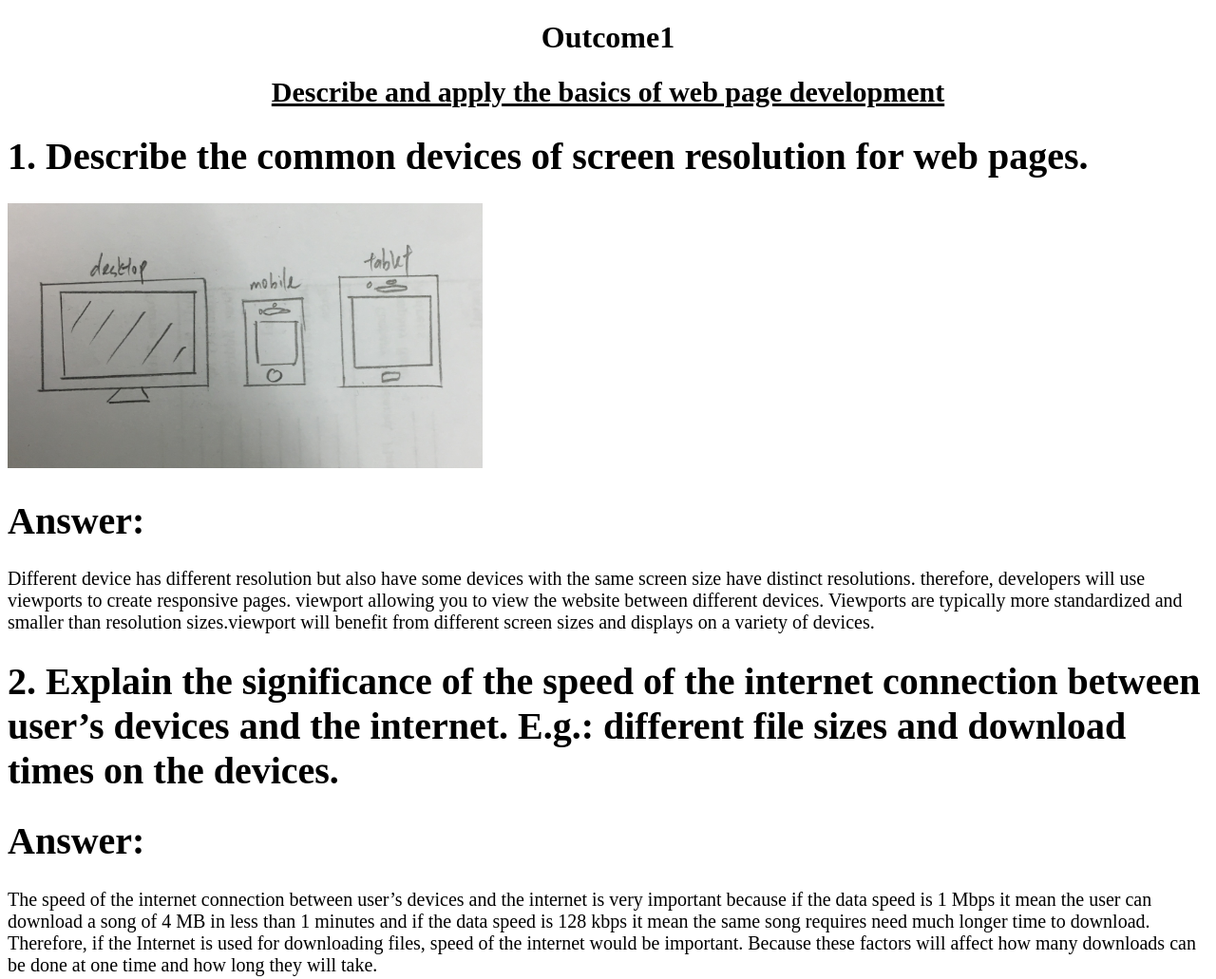
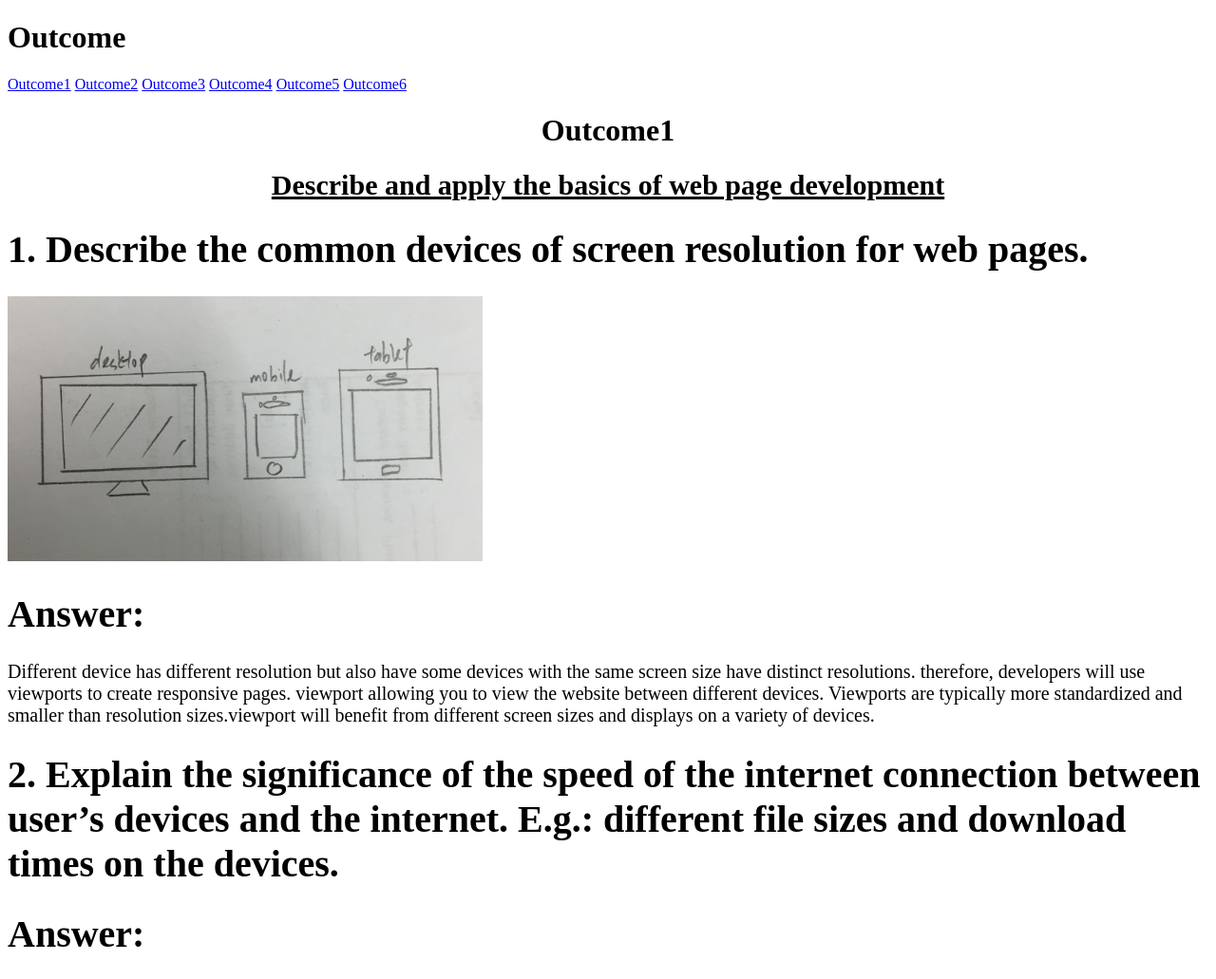
Before and after one commit to xinyilow/outcome-xinyi, a plain HTML site: page index.html in a window 1280 px wide. Shown: the top 1031 px of the page at 95% size. Drawn offline with Linux system fonts and the light colour scheme.

Commit message:
Initial commit

```diff
--- a/index.html
+++ b/index.html
@@ -3,9 +3,18 @@
 <head>
 	<title>outcome1-6</title>
 	<link rel="stylesheet" href="style.css">
+
 </head>
 <body>
-		<h1 style="text-align: center">Outcome1</h1>
+	<h1 id="toc">Outcome</h1>
+	<a href="#1">Outcome1</a>
+	<a href="#t">Outcome2</a>
+	<a href="#3">Outcome3</a>
+	<a href="#4">Outcome4</a>
+	<a href="#5">Outcome5</a>
+	<a href="#6">Outcome6</a>
+		<h1 id="1" style=
+		"text-align: center">Outcome1</h1>
 		<u><h1 id="tt" style="text-align: center">Describe and apply the basics of web page development</h1></u>
 		<div id="div">
 		<h1>1. Describe the common devices of screen resolution for web pages.</h1>
@@ -79,6 +88,7 @@
 		<p>
 			Since each hexadecimal number represents a four-digit binary number. A hexadecimal number represents a half byte (4 bits). Single byte may have a binary form ranging from 00000000 to 11111111, but this can be more conveniently represented in hexadecimal to 00 to FF. Hexadecimal use of sixteen different symbols, usually the symbol 0-9 is expressed as zero to nine, A, B, C, D, E, F that ten to fifteen. Hexadecimal # 000000 (RGB-0,0,0) is black and # FFFFFF (RGB-255, 255, 255) is white.
 		</p>
+		<a href="#toc">back to top</a>
 	</div>
 	<h1 id="t" style="text-align: center;">Outcome2</h1>
 	<u><h1 style="text-align: center">Undertake user requirements analyses</h1></u>
@@ -117,9 +127,10 @@
 		<p>
 			Context diagram, functional decomposition diagram and use case diagram are used to establish well communication during requirement gathering phase. The Context Diagram shows the system under consideration and then shows the relationship that the system has with other external entities. A functional decomposition diagram is a picture that draw to help them understand how all of the general tasks and subtasks in a design fit together. A use case is a methodology used in system analysis to identify and organize system requirements.
 		</p>
+		<a href="#toc">back to top</a>
 	</div>
 	<div id="t">
-		<h1 style="text-align: center;">Outcome3</h1>
+		<h1 id="3" style="text-align: center;">Outcome3</h1>
 		<u><h1 style="text-align: center">Use appropriate development tools to implement web pages</h1></u>
 		<h1>1. Explain the importance of codes readability.</h1>
 		<h1>Answer:</h1>
@@ -148,9 +159,10 @@
 		<p>
 		CSS framework is a pre-prepared software framework.CSS frameworks typically include CSS reset, buttons, and generic layouts, saving developers time by eliminating the need to re-develop the wheels of each project. the benefit of using CSS framework are it can cross-browser compatibility and it have well-defined standards & constructs.
 		</p>
+		<a href="#toc">back to top</a>
 	</div>
 	<div id="4">
-		<h1 id="t" style="text-align: center;">Outcome4</h1>
+		<h1 id="4" style="text-align: center;">Outcome4</h1>
 		<u><h1 style="text-align: center">Test web sites</h1></u>
 		<h1>1. Introduce automated testing of HTML / CSS.</h1>
 		<h1>Answer;</h1>
@@ -162,7 +174,8 @@
 		<p>
 			It is a computer program that helps you get online. A user agent refers to an application that remotely accesses a different computer over a network.
 		</p>
-		<h1 id="t" style="text-align: center;">OUTCOME 5</h1>
+		<a href="#toc">back to top</a>
+		<h1 id="5" style="text-align: center;">OUTCOME 5</h1>
 		<u><h1 style="text-align: center;">Use a graphics application to create and manipulate images for use on web pages</h1></u>
 		<h1>1. Explain the factors that affect the file size of an image: number of colours, file compression, physical pixel dimensions, file type.</h1>
 		<h1>Answer:</h1>
@@ -179,7 +192,8 @@
 		<p>
 			Optimized images can usually generate some of the largest bytes for your site savings and performance improvements: the fewer browsers download the bytes, the less the client's bandwidth competitor, the speed at which the browser can download and render useful content on the screen sooner.
 		</p>
-		<h1 id="t" style="text-align: center">Outcome6</h1>
+		<a href="#toc">back to top</a>
+		<h1 id="6" style="text-align: center">Outcome6</h1>
 		<u><h1 style="text-align: center">Publish and maintain web sites</h1></u>
 		<h1>1. Describe the behaviours of web server and interaction with browser.</h1>
 		<h1>Answer:</h1>
@@ -196,6 +210,7 @@
 		<p>
 			Social Media Marketing is one of the way to let the website can be promoted. The social media world has revolutionized network marketing. Creating social media accounts and interacting with customers is the best way to promote your site. Different social media accounts provide companies with a good platform to promote their business to the right audience. Advertisements on social media accounts can have a brand image.
 		</p>
+		<a href="#toc">back to top</a>
 	</div>
 </body>
 </html>
```
